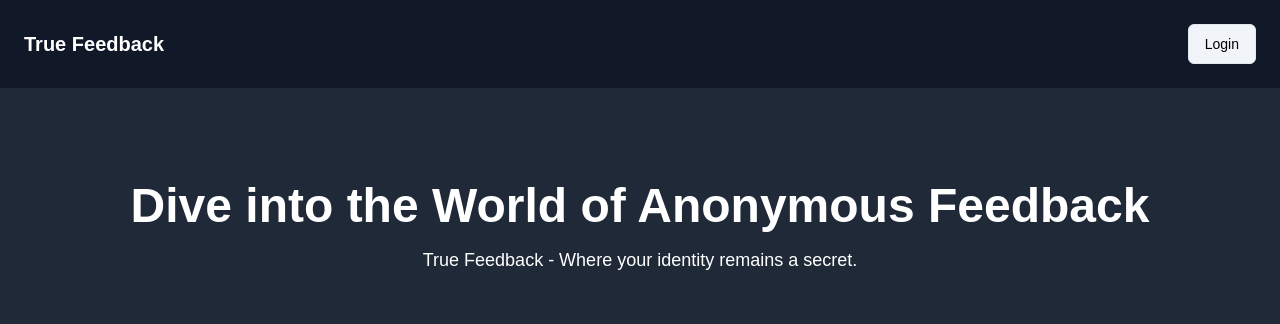
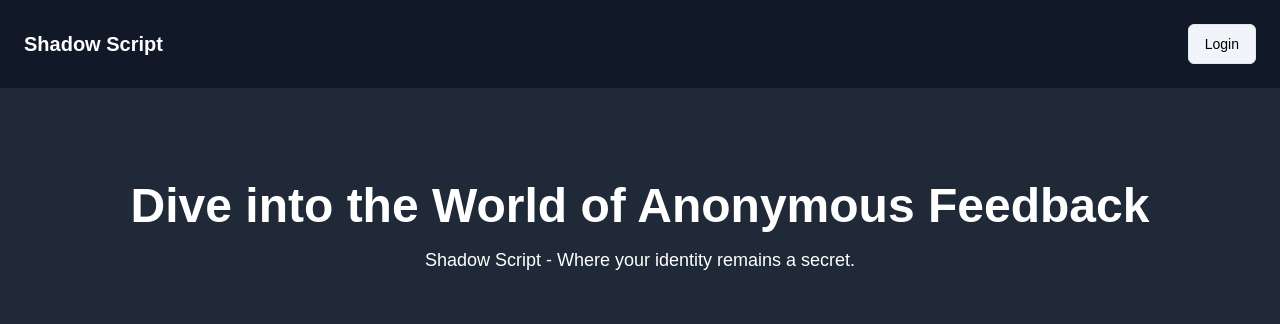
Before and after one commit to Akhil092004/Shadow-Script, a Next.js app: page / in a window 1280 px wide. Shown: the top 324 px of the page. Built offline with nearby package versions, Linux system fonts and the light colour scheme; no server answers.

Commit message:
refactor: update branding from True Feedback to Shadow Script in Navbar and Home page

```diff
--- a/src/app/(app)/page.tsx
+++ b/src/app/(app)/page.tsx
@@ -27,7 +27,7 @@ export default function Home() {
             Dive into the World of Anonymous Feedback
           </h1>
           <p className="mt-3 md:mt-4 text-base md:text-lg">
-            True Feedback - Where your identity remains a secret.
+              Shadow Script  - Where your identity remains a secret.
           </p>
         </section>
 
--- a/src/components/Navbar.tsx
+++ b/src/components/Navbar.tsx
@@ -14,7 +14,7 @@ function Navbar() {
     <nav className="p-4 md:p-6 shadow-md bg-gray-900 text-white">
       <div className="container mx-auto flex flex-col md:flex-row justify-between items-center">
         <a href="#" className="text-xl font-bold mb-4 md:mb-0">
-          True Feedback
+          Shadow Script
         </a>
         {session ? (
           <>
```
